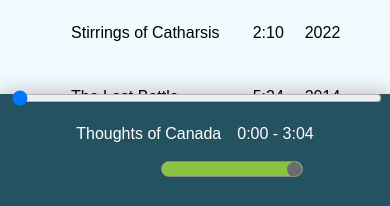
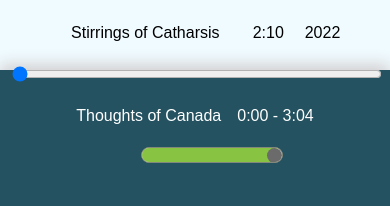
Before and after one commit to allen-garvey/music-hall, a Vue app: page / in a window 390 px wide. Both pictures are taken after a click on the button 46 px from the left and 481 px from the top of the page. Shown: the part 638-844 px from the top of the page. Built offline with nearby package versions, Linux system fonts and the light colour scheme; the HTML template or start-up script is replaced by a standard one.

Commit message:
Refactor controls to not need separate mobile and desktop titles

```diff
--- a/src/components/media-controls.vue
+++ b/src/components/media-controls.vue
@@ -11,51 +11,39 @@
                     @input="progressBarUpdated"
                 />
             </div>
-        <div :class="$style.mobileTitle">
-            <span>{{ currentTrack?.title }}</span>
-            <span :class="$style.time">
-                {{ formatSeconds(elapsedTime) }} - {{ formatSeconds((currentTrack as Track).length) }}
+            <div :class="$style.innerContainer">
+                <div :class="$style.titleContainer">
+                    <span>
+                        {{ currentTrack?.title }}
+                    </span>
+                    <span>
+                        {{ formatSeconds(elapsedTime) }} -
+                        {{ formatSeconds((currentTrack as Track).length) }}
                     </span>
                 </div>
-        <div :class="$style.innerContainer">
-            <div
-                :class="$style.buttonContainer"
-                v-if="hasAudio"
-            >
+                <div :class="$style.controlsContainer">
+                    <div :class="$style.buttonContainer" v-if="hasAudio">
                         <button @click="buttonClicked()" tabindex="1">
-                    <svg
-                        :class="$style.icon"
-                        viewBox="0 0 24 24"
-                    >
-                        <use
-                            xlink:href="#icon-play"
-                            v-if="isPaused" />
+                            <svg :class="$style.icon" viewBox="0 0 24 24">
+                                <use xlink:href="#icon-play" v-if="isPaused" />
                                 <use
                                     xlink:href="#icon-pause"
-                            v-if="isPlaying" />
+                                    v-if="isPlaying"
+                                />
                             </svg>
                         </button>
                     </div>
-            <div :class="$style.desktopTitle">
-                {{ currentTrack?.title }}
-            </div>
-            <div :class="$style.desktopTitle">
-                {{ formatSeconds(elapsedTime) }} - {{ formatSeconds((currentTrack as Track).length) }}
-            </div>
                     <div :class="$style.volumeContainer" v-show="!isAudioEmpty">
-                <svg
-                    :class="$style.volumeIcon"
-                    viewBox="0 0 24 24"
-                >
+                        <svg :class="$style.volumeIcon" viewBox="0 0 24 24">
                             <use
                                 xlink:href="#icon-volume-x"
-                        v-if="audioVolume === 0" />
+                                v-if="audioVolume === 0"
+                            />
                             <use
                                 xlink:href="#icon-volume-1"
-                        v-else-if="audioVolume <= 0.6" />
-                    <use
-                        xlink:href="#icon-volume-2"
-                        v-else />
+                                v-else-if="audioVolume <= 0.6"
+                            />
+                            <use xlink:href="#icon-volume-2" v-else />
                         </svg>
                         <input
                             tabindex="2"
@@ -65,8 +53,16 @@
                             :value="audioVolume"
                             step="0.05"
                             :class="$style.volumeInput"
-                    @input="volumeChanged(parseFloat(($event.target as HTMLInputElement).value))"
+                            @input="
+                                volumeChanged(
+                                    parseFloat(
+                                        ($event.target as HTMLInputElement)
+                                            .value
+                                    )
+                                )
+                            "
                         />
+                    </div>
                 </div>
             </div>
         </template>
@@ -75,7 +71,6 @@
 
 <style lang="scss" module>
 $icon-controls-dimensions: 50px;
-$breakpoint: 600px;
 
 .container {
     position: fixed;
@@ -83,7 +78,7 @@ $breakpoint: 600px;
     bottom: 0;
     left: 0;
     right: 0;
-    height: 90px;
+    height: 80px;
     display: flex;
     align-items: center;
     justify-content: center;
@@ -92,9 +87,9 @@ $breakpoint: 600px;
     color: #fff;
     text-align: center;
     box-shadow: 0 -5px 15px rgba(84, 22, 8, 0.2);
-    padding: 0.5rem 0 0;
+    padding: 1rem;
 
-    @media screen and (max-width: $breakpoint) {
+    @media screen and (max-width: 600px) {
         height: 104px;
     }
 }
@@ -109,22 +104,21 @@ $breakpoint: 600px;
     display: flex;
     align-items: center;
     justify-content: center;
+    flex-wrap: wrap;
+    gap: 1em;
 }
 
-.mobileTitle {
-    margin: 0 0 0.75rem;
-
-    @media screen and (min-width: $breakpoint) {
-        display: none;
-    }
+.titleContainer {
+    display: flex;
+    gap: 0.5em 1em;
+    flex-wrap: wrap;
 }
 
-.desktopTitle {
-    margin-left: 1em;
-
-    @media screen and (max-width: $breakpoint) {
-        display: none;
-    }
+.controlsContainer {
+    display: flex;
+    gap: 1em;
+    flex-wrap: wrap;
+    justify-self: center;
 }
 
 .time {
@@ -136,7 +130,7 @@ $breakpoint: 600px;
     position: absolute;
     top: -6px;
 
-    input[type="range"] {
+    input[type='range'] {
         width: 100%;
     }
 }
@@ -162,7 +156,6 @@ $breakpoint: 600px;
 .volumeContainer {
     display: flex;
     align-items: center;
-    margin-left: 40px;
 }
 
 .volumeIcon {
@@ -255,34 +248,37 @@ export default defineComponent({
             required: true,
         },
     },
-    data(){
+    data() {
         return {
             trackSeekTimeout: undefined as NodeJS.Timeout | undefined,
         };
     },
     computed: {
-        isAudioEmpty(){
+        isAudioEmpty() {
             return this.playState === PlayState.IS_EMPTY;
         },
-        hasAudio(){
-            return this.playState !== PlayState.IS_EMPTY && this.playState !== PlayState.IS_LOADING;
+        hasAudio() {
+            return (
+                this.playState !== PlayState.IS_EMPTY &&
+                this.playState !== PlayState.IS_LOADING
+            );
         },
-        isPlaying(){
+        isPlaying() {
             return this.playState === PlayState.IS_PLAYING;
         },
-        isPaused(){
+        isPaused() {
             return this.playState === PlayState.IS_PAUSED;
         },
     },
     methods: {
         formatSeconds,
-        progressBarUpdated(e: Event){
+        progressBarUpdated(e: Event) {
             clearTimeout(this.trackSeekTimeout);
             const time = parseInt((e.target as HTMLInputElement).value);
             this.trackSeekTimeout = setTimeout(() => {
                 this.onTrackSeekRequested(time);
             }, 300);
         },
-    }
+    },
 });
 </script>
```
Lines whose indentation alone changed are shown as unchanged.
